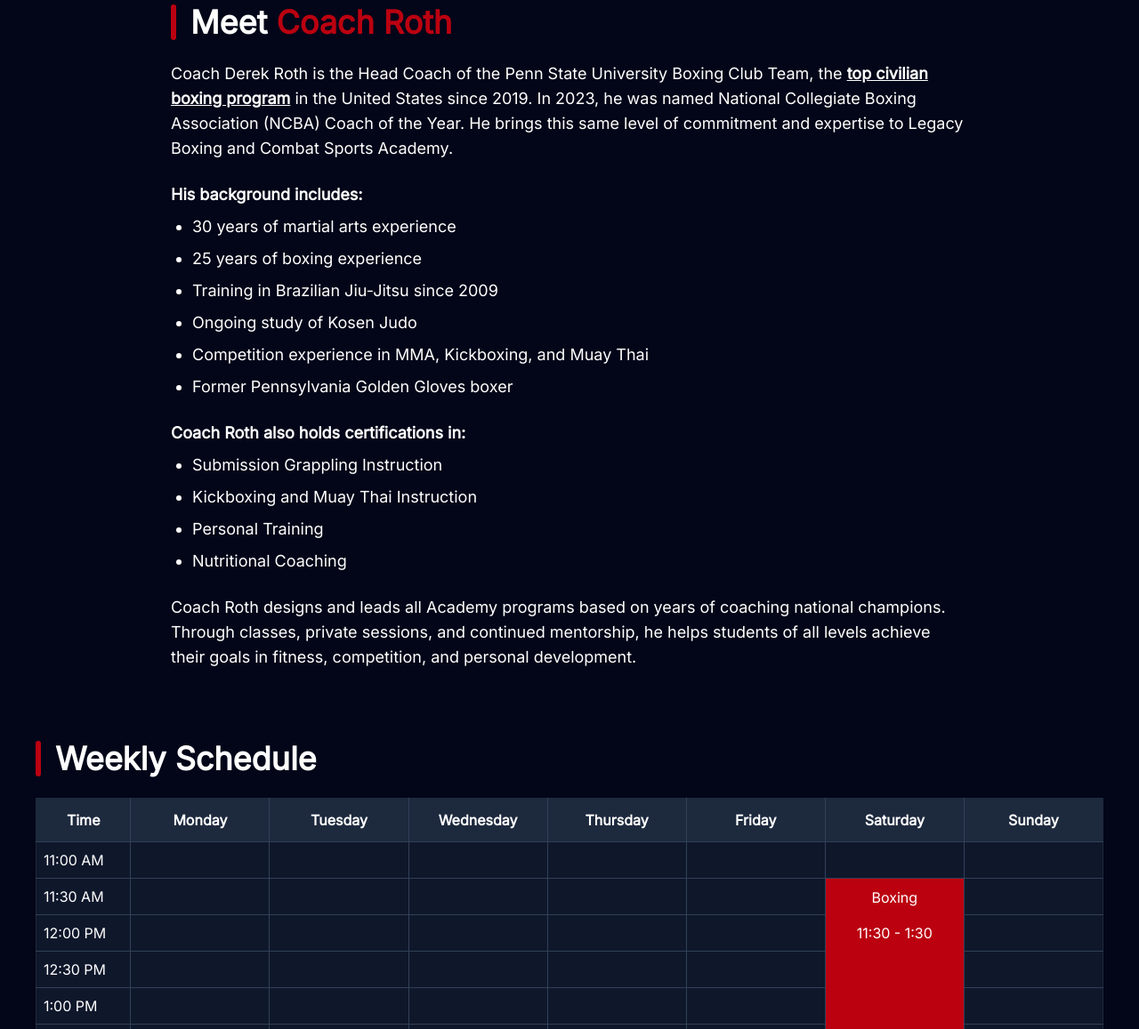
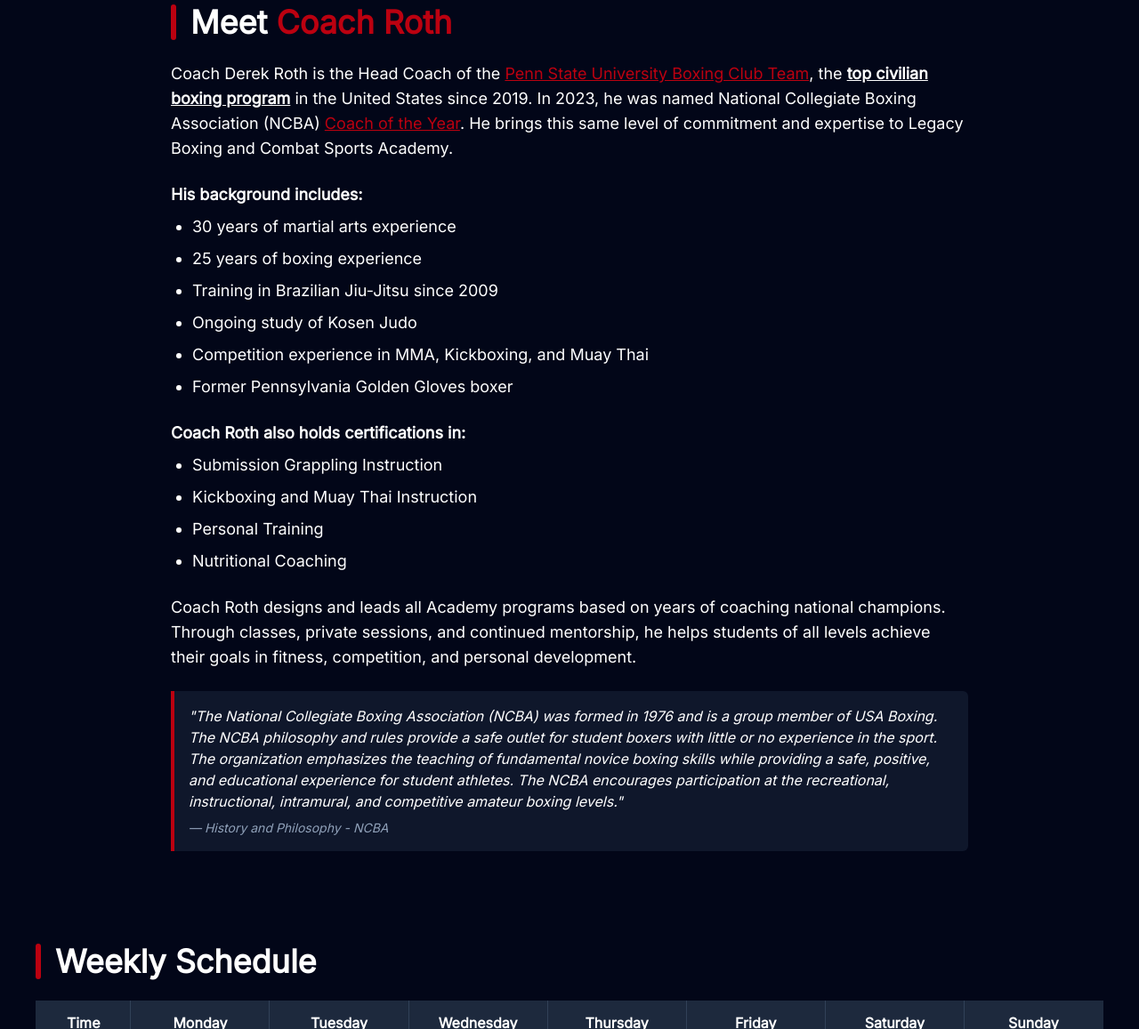
Before and after one commit to ParkerPosy/LegacyBoxing, a plain HTML site: page index.html in a window 1280 px wide. Shown: the part 1512-2669 px from the top of the page at 89% size. Drawn offline with nearby package versions, Linux system fonts and the light colour scheme.

Commit message:
add ncba quote

```diff
--- a/index.html
+++ b/index.html
@@ -175,34 +175,35 @@
             </h2>
           </div>
           <div class="text-lg space-y-4">
-            <p>Coach Derek Roth is the Head Coach of the Penn
-              State
-              University Boxing Club Team, the <span class="font-bold underline">top
-                civilian boxing program</span>
+            <p>Coach Derek Roth is the Head Coach of the <a
+                href="https://pennstateboxing.weebly.com/"
+                class="text-boxing-red underline hover:text-boxing-red-dark"
+              >Penn State
+                University Boxing Club Team</a>, the
+              <span class="font-bold underline">top civilian boxing program</span>
               in the United States since 2019. In
               2023, he was named National Collegiate Boxing
               Association (NCBA)
-              Coach of the Year. He brings this same
+              <a
+                href="https://www.ncbaboxing.org/2023-champions"
+                class="text-boxing-red underline hover:text-boxing-red-dark"
+              >Coach of the Year</a>. He brings this same
               level of commitment and expertise to Legacy
               Boxing and Combat Sports
-              Academy.</p>
+              Academy.
+            </p>
 
-            <p class="font-semibold mt-6 mb-2">His background
-              includes:</p>
+            <p class="font-semibold mt-6 mb-2">His background includes:</p>
             <ul class="list-disc pl-6 space-y-2">
               <li>30 years of martial arts experience</li>
               <li>25 years of boxing experience</li>
-              <li>Training in Brazilian Jiu-Jitsu since 2009
-              </li>
+              <li>Training in Brazilian Jiu-Jitsu since 2009</li>
               <li>Ongoing study of Kosen Judo</li>
-              <li>Competition experience in MMA, Kickboxing,
-                and Muay Thai</li>
+              <li>Competition experience in MMA, Kickboxing, and Muay Thai</li>
               <li>Former Pennsylvania Golden Gloves boxer</li>
             </ul>
 
-            <p class="font-semibold mt-6 mb-2">Coach Roth also
-              holds
-              certifications in:</p>
+            <p class="font-semibold mt-6 mb-2">Coach Roth also holds certifications in:</p>
             <ul class="list-disc pl-6 space-y-2">
               <li>Submission Grappling Instruction</li>
               <li>Kickboxing and Muay Thai Instruction</li>
@@ -219,6 +220,15 @@
               achieve their goals in fitness, competition, and
               personal
               development.</p>
+            <blockquote class="border-l-4 border-boxing-red pl-4 italic bg-slate-900 p-4 rounded-r-md my-6">
+              <p class="text-base">"The National Collegiate Boxing Association (NCBA) was formed in 1976 and is a group
+                member of USA Boxing. The NCBA philosophy and rules provide a safe outlet for student boxers with little
+                or no experience in the sport. The organization emphasizes the teaching of fundamental novice boxing
+                skills while providing a safe, positive, and educational experience for student athletes. The NCBA
+                encourages participation at the recreational, instructional, intramural, and competitive amateur boxing
+                levels."</p>
+              <footer class="text-sm text-slate-400 mt-2">— History and Philosophy - NCBA</footer>
+            </blockquote>
           </div>
         </div>
       </div>
```
